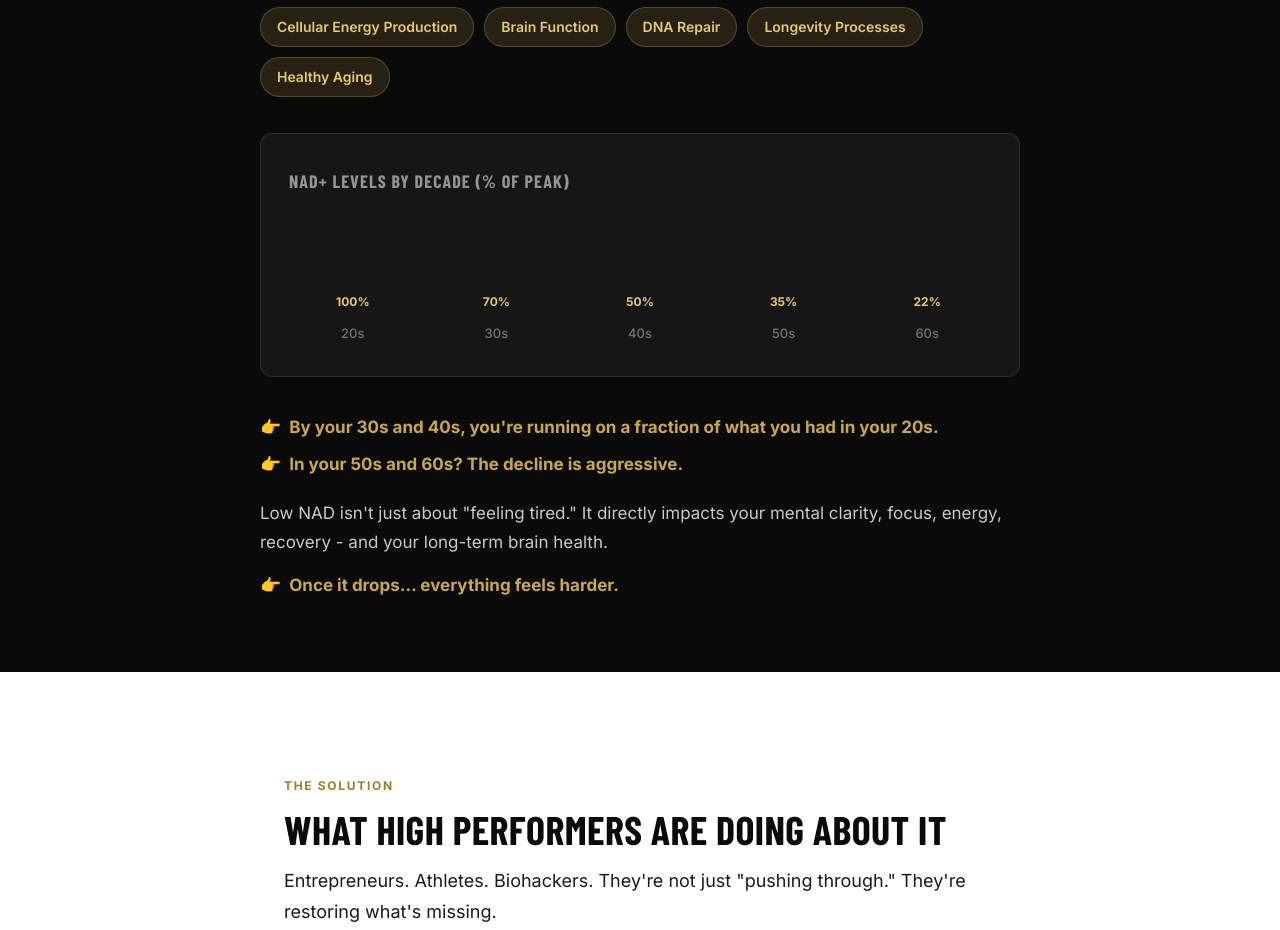
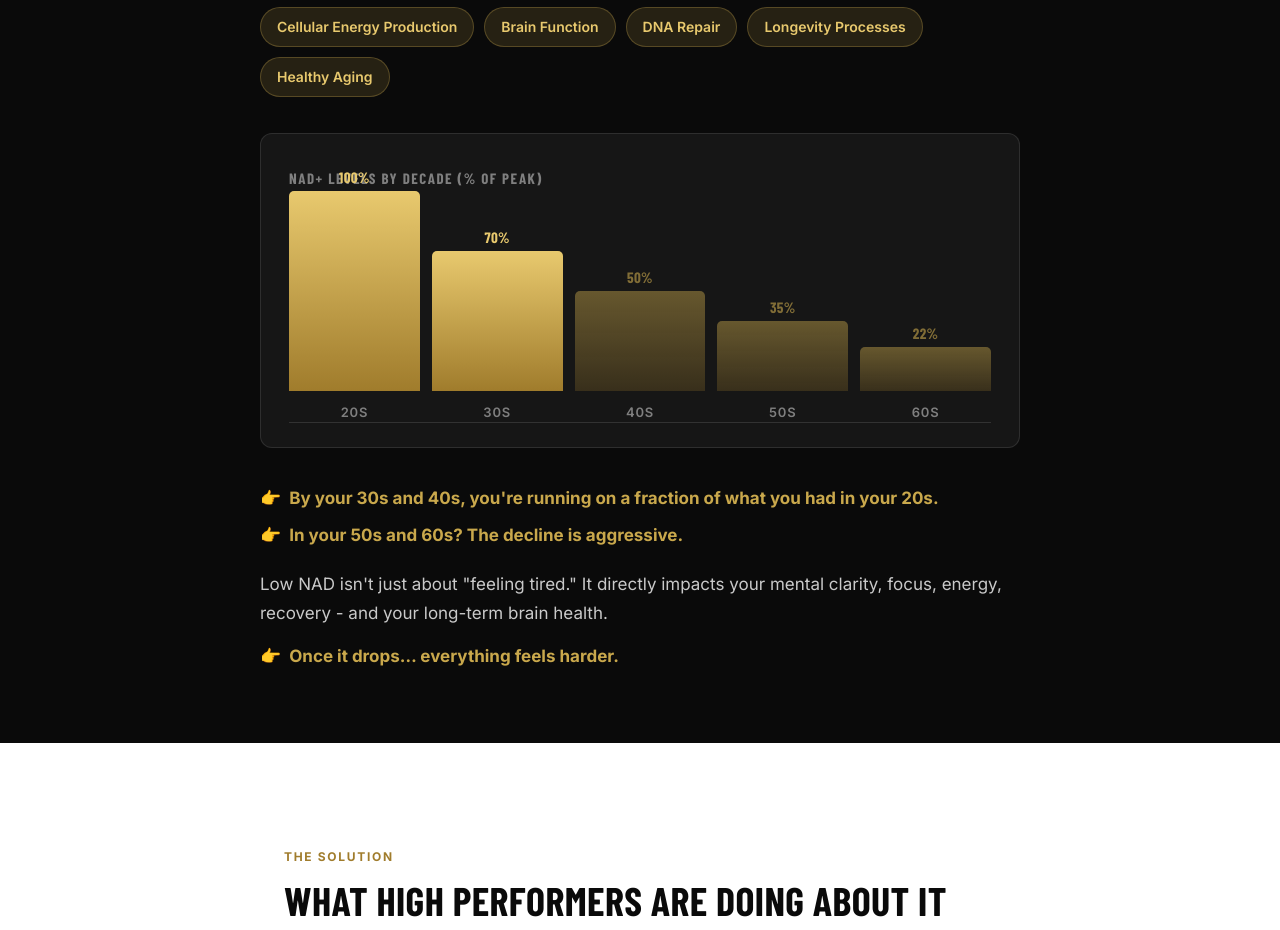
Before and after one commit to timdgoodwin-coder/bsl-go, a Next.js app: page /listicle-1 in a window 1280 px wide. Shown: the part 3320-4250 px from the top of the page. Built offline with nearby package versions, Linux system fonts and the light colour scheme; a web font is replaced by a local one.

Commit message:
fix: NAD chart bars now render correctly with fixed-height wrap container

```diff
--- a/app/globals.css
+++ b/app/globals.css
@@ -294,40 +294,86 @@ h2.section-title em { font-style: normal; color: var(--amber-dark); }
   margin: 8px 0;
 }
 
-/* NAD decline visual */
+/* NAD decline chart */
 .nad-chart {
   margin: 36px 0;
   background: rgba(255,255,255,0.05);
   border: 1px solid rgba(255,255,255,0.1);
   border-radius: var(--radius-md);
-  padding: 32px 28px;
+  padding: 32px 28px 24px;
 }
 .nad-chart-title {
   font-family: var(--font-heading);
-  font-size: 18px;
+  font-size: 15px;
   font-weight: 800;
   text-transform: uppercase;
-  letter-spacing: 0.06em;
-  color: rgba(255,255,255,0.55);
-  margin-bottom: 28px;
+  letter-spacing: 0.1em;
+  color: rgba(255,255,255,0.45);
+  margin-bottom: 32px;
 }
-.nad-bars { display: flex; align-items: flex-end; gap: 16px; height: 120px; }
-.nad-bar-group { display: flex; flex-direction: column; align-items: center; gap: 8px; flex: 1; }
+/* Bars row: fixed height so child % heights resolve */
+.nad-bars {
+  display: flex;
+  align-items: flex-end;
+  gap: 12px;
+  height: 200px;
+  position: relative;
+}
+/* Faint baseline */
+.nad-bars::after {
+  content: '';
+  position: absolute;
+  bottom: 0; left: 0; right: 0;
+  height: 1px;
+  background: rgba(255,255,255,0.12);
+}
+.nad-bar-group {
+  flex: 1;
+  display: flex;
+  flex-direction: column;
+  align-items: center;
+  gap: 0;
+}
+/* Fixed-height wrapper — this is the fix: bars are % of this */
+.nad-bar-wrap {
+  width: 100%;
+  height: 200px;
+  display: flex;
+  align-items: flex-end;
+}
 .nad-bar {
   width: 100%;
-  border-radius: 4px 4px 0 0;
-  background: linear-gradient(180deg, var(--amber) 0%, var(--amber-dark) 100%);
-  transition: height 1s ease;
+  border-radius: 5px 5px 0 0;
+  background: linear-gradient(180deg, var(--amber-light) 0%, var(--amber-dark) 100%);
   position: relative;
+  min-height: 6px;
+  transition: height 0.8s cubic-bezier(0.4, 0, 0.2, 1);
 }
-.nad-bar.dim { background: rgba(201,168,76,0.3); }
-.nad-bar-label { font-size: 12px; color: rgba(255,255,255,0.5); font-weight: 600; text-align: center; }
-.nad-bar-decade { font-size: 13px; color: rgba(255,255,255,0.4); font-weight: 500; }
+.nad-bar.dim {
+  background: linear-gradient(180deg, rgba(201,168,76,0.45) 0%, rgba(160,124,44,0.25) 100%);
+}
 .nad-bar-pct {
   position: absolute;
-  top: -22px; left: 50%; transform: translateX(-50%);
-  font-size: 12px; font-weight: 700; color: var(--amber-light);
+  top: -26px;
+  left: 50%;
+  transform: translateX(-50%);
+  font-family: var(--font-heading);
+  font-size: 15px;
+  font-weight: 900;
+  color: var(--amber-light);
   white-space: nowrap;
+  letter-spacing: 0.02em;
+}
+.nad-bar.dim .nad-bar-pct {
+  color: rgba(201,168,76,0.6);
+}
+.nad-bar-decade {
+  font-size: 13px;
+  font-weight: 600;
+  color: rgba(255,255,255,0.45);
+  margin-top: 10px;
+  text-transform: uppercase;
+  letter-spacing: 0.06em;
 }
 
 /* Bullet pills */
--- a/app/listicle-1/page.js
+++ b/app/listicle-1/page.js
@@ -215,11 +215,13 @@ export default function Listicle1() {
                 { decade: '60s', pct: 22 },
               ].map(({ decade, pct }) => (
                 <div className="nad-bar-group" key={decade}>
-                  <div
-                    className={`nad-bar ${pct < 60 ? 'dim' : ''}`}
-                    style={{ height: `${pct}%` }}
-                  >
-                    <span className="nad-bar-pct">{pct}%</span>
+                  <div className="nad-bar-wrap">
+                    <div
+                      className={`nad-bar ${pct < 60 ? 'dim' : ''}`}
+                      style={{ height: `${pct}%` }}
+                    >
+                      <span className="nad-bar-pct">{pct}%</span>
+                    </div>
                   </div>
                   <span className="nad-bar-decade">{decade}</span>
                 </div>
```
Also changed, not shown: app/listicle-2/page.js (+7 -5 lines).
